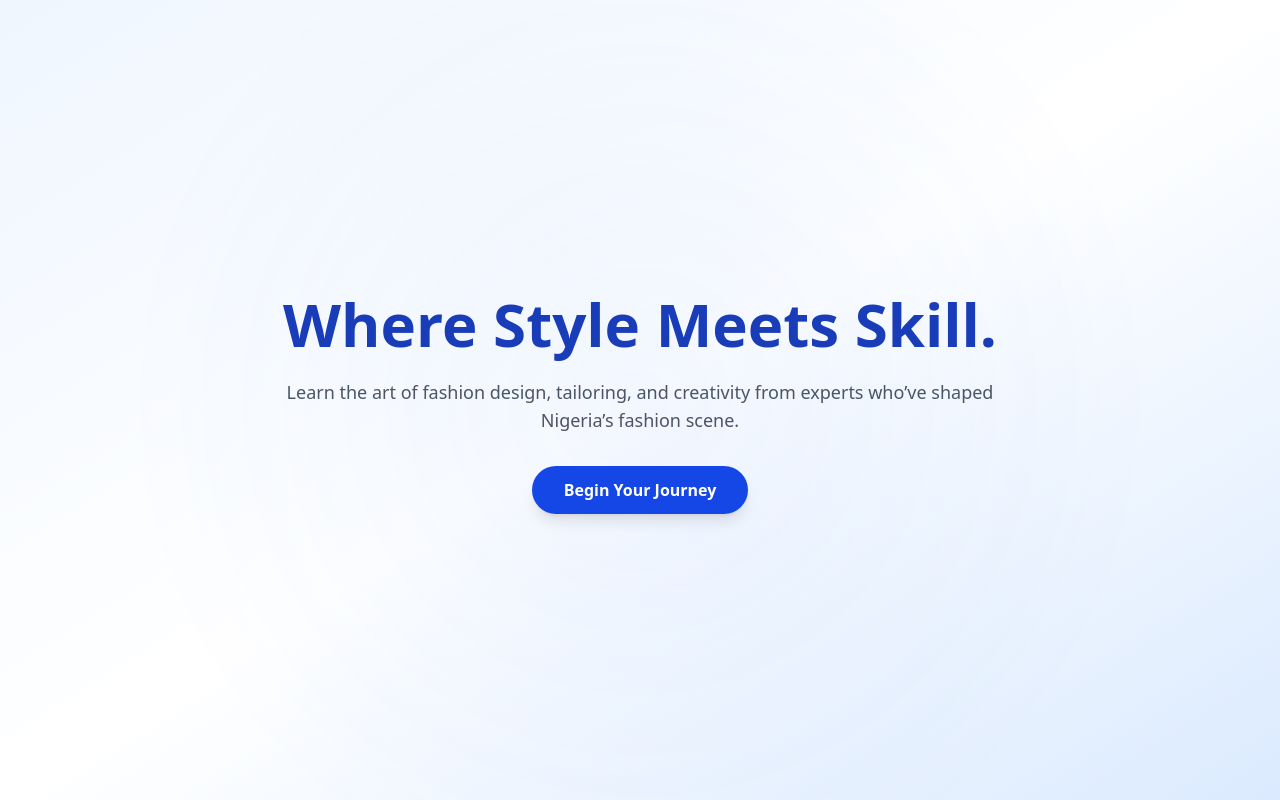
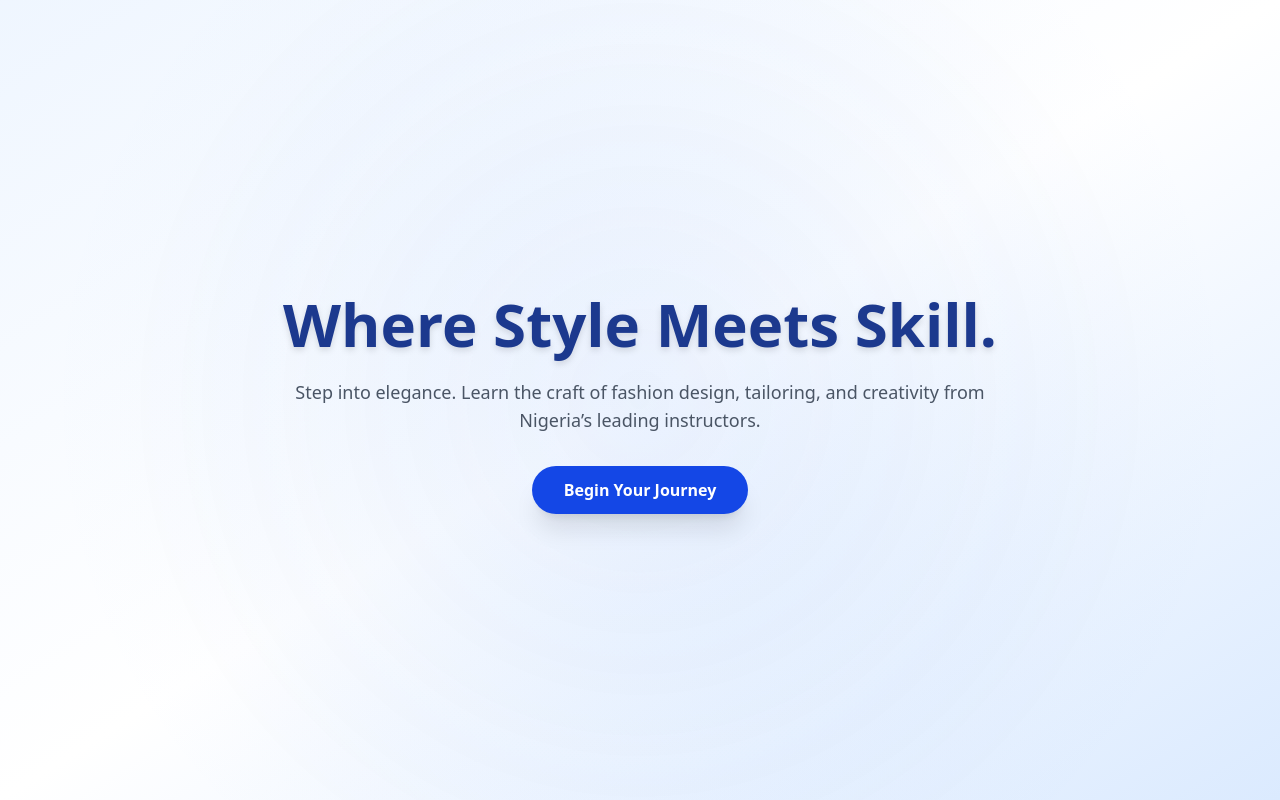
Before and after one commit to apreezofficial/6kfashion, a Next.js app: page / in a window 1280 px wide. Built offline with nearby package versions, Linux system fonts and the light colour scheme.

Commit message:
Update HeroMain.tsx

```diff
--- a/src/app/HeroMain.tsx
+++ b/src/app/HeroMain.tsx
@@ -6,14 +6,13 @@ const Hero: React.FC = () => {
   const controls = useAnimation();
 
   useEffect(() => {
-    // Run animation when component mounts
-    controls.start("open");
-
-    // Optional: play welcome chime (must be triggered by user in most browsers)
-    const audio = new Audio("/sounds/welcome.mp3");
-    setTimeout(() => {
+    const play = async () => {
+      await controls.start("open");
+      // Optional chime sound
+      const audio = new Audio("/sounds/welcome.mp3");
       audio.play().catch(() => {});
-    }, 800);
+    };
+    play();
   }, [controls]);
 
   return (
@@ -21,57 +20,82 @@ const Hero: React.FC = () => {
       id="hero"
       className="relative flex flex-col items-center justify-center min-h-screen overflow-hidden bg-gradient-to-br from-blue-50 via-white to-blue-100 text-center"
     >
-      {/* Curtain Panels */}
+      {/* ✨ Ambient light glow */}
       <motion.div
-        initial={{ width: "50%" }}
+        initial={{ opacity: 0 }}
+        animate={{ opacity: [0, 0.5, 0.2, 0.6] }}
+        transition={{ duration: 2.5, repeat: Infinity, ease: "easeInOut" }}
+        className="absolute inset-0 bg-[radial-gradient(circle_at_center,rgba(59,130,246,0.15)_0%,transparent_80%)]"
+      />
+
+      {/* 🎭 Left Curtain */}
+      <motion.div
+        initial={{ x: 0 }}
         animate={controls}
         variants={{
           open: {
-            width: 0,
-            transition: { duration: 1.2, ease: [0.77, 0, 0.175, 1] },
+            x: "-100%",
+            transition: { duration: 1.8, ease: [0.76, 0, 0.24, 1] },
           },
         }}
-        className="absolute top-0 left-0 h-full bg-blue-700 z-30"
+        className="absolute top-0 left-0 w-1/2 h-full z-30
+        bg-gradient-to-r from-blue-800 via-blue-700 to-blue-600
+        bg-[length:200%_100%] animate-[curtainWave_3s_infinite_ease-in-out]
+        shadow-[inset_-10px_0_20px_rgba(0,0,0,0.3)]"
       />
+
+      {/* 🎭 Right Curtain */}
       <motion.div
-        initial={{ width: "50%" }}
+        initial={{ x: 0 }}
         animate={controls}
         variants={{
           open: {
-            width: 0,
-            transition: { duration: 1.2, ease: [0.77, 0, 0.175, 1] },
+            x: "100%",
+            transition: { duration: 1.8, ease: [0.76, 0, 0.24, 1] },
           },
         }}
-        className="absolute top-0 right-0 h-full bg-blue-600 z-30"
+        className="absolute top-0 right-0 w-1/2 h-full z-30
+        bg-gradient-to-l from-blue-800 via-blue-700 to-blue-600
+        bg-[length:200%_100%] animate-[curtainWave_3s_infinite_ease-in-out]
+        shadow-[inset_10px_0_20px_rgba(0,0,0,0.3)]"
       />
 
-      {/* Hero Content */}
+      {/* ✨ Hero Content */}
       <motion.div
-        initial={{ opacity: 0, scale: 0.9 }}
-        animate={{ opacity: 1, scale: 1 }}
-        transition={{ delay: 1.2, duration: 1 }}
+        initial={{ opacity: 0, scale: 0.9, y: 20 }}
+        animate={{ opacity: 1, scale: 1, y: 0 }}
+        transition={{ delay: 2, duration: 1 }}
         className="relative z-20 max-w-3xl px-6"
       >
-        <h1 className="text-4xl md:text-6xl font-extrabold text-blue-800 leading-tight mb-4">
+        <h1 className="text-4xl md:text-6xl font-extrabold text-blue-900 leading-tight mb-4 drop-shadow-md">
           Where Style Meets Skill.
         </h1>
         <p className="text-gray-600 md:text-lg mb-8">
-          Learn the art of fashion design, tailoring, and creativity from experts who’ve shaped Nigeria’s fashion scene.
+          Step into elegance. Learn the craft of fashion design, tailoring, and
+          creativity from Nigeria’s leading instructors.
         </p>
         <a
           href="#application"
-          className="inline-block bg-blue-700 hover:bg-blue-800 text-white font-semibold py-3 px-8 rounded-full shadow-lg transition duration-300"
+          className="inline-block bg-blue-700 hover:bg-blue-800 text-white font-semibold py-3 px-8 rounded-full shadow-xl transition duration-300 hover:scale-105"
         >
           Begin Your Journey
         </a>
       </motion.div>
 
-      {/* Optional subtle background animation */}
+      {/* Soft ambient glow pulse */}
       <motion.div
-        animate={{ opacity: [0.6, 0.8, 0.6], scale: [1, 1.05, 1] }}
+        animate={{ opacity: [0.6, 0.9, 0.6], scale: [1, 1.05, 1] }}
         transition={{ repeat: Infinity, duration: 6, ease: "easeInOut" }}
         className="absolute inset-0 bg-[radial-gradient(circle_at_center,rgba(59,130,246,0.1)_0%,transparent_70%)]"
       />
+
+      {/* 👇 Tailwind keyframe for curtain wave */}
+      <style>{`
+        @keyframes curtainWave {
+          0%, 100% { background-position: 0% 0%; }
+          50% { background-position: 100% 0%; }
+        }
+      `}</style>
     </section>
   );
 };
```
